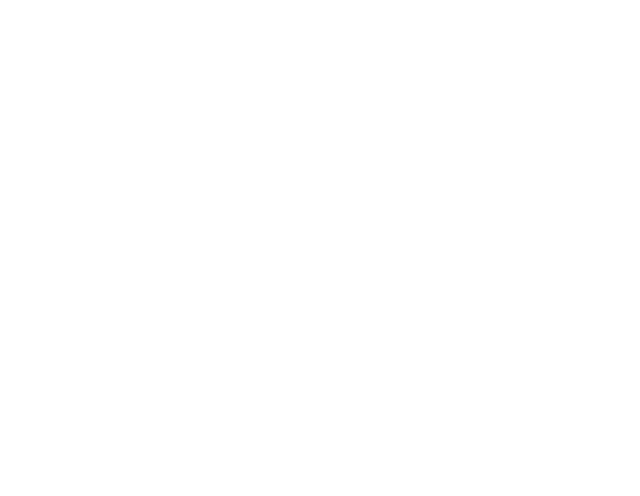
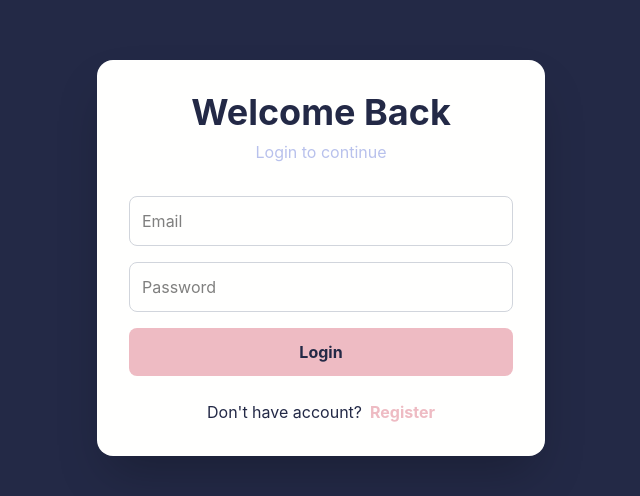
Before and after one commit to siddhikharde/store-rating-app, a React (Vite) app in the folder client/: page / in a window 1280 px wide. Shown: the part 142-638 px from the top of the page, without its empty margins (319-959 px from the left). Built offline with nearby package versions, Linux system fonts and the light colour scheme.

Commit message:
login page created

```diff
--- a/client/src/Pages/auth/Login.jsx
+++ b/client/src/Pages/auth/Login.jsx
@@ -1,11 +1,64 @@
-import React from 'react'
+import { useState } from "react";
+import { Link } from "react-router-dom";
+
+import Input from "../../components/Input";
+import Button from "../../components/Button";
 
 function Login() {
+  const [email, setEmail] = useState("");
+  const [password, setPassword] = useState("");
+
+  const handleSubmit = (e) => {
+    e.preventDefault();
+
+    console.log({
+      email,
+      password
+    });
+  };
+
   return (
-    <div>
+    <div className="min-h-screen bg-[#232946] flex items-center justify-center p-5">
+      <form
+        onSubmit={handleSubmit}
+        className="bg-[#fffffe] w-full max-w-md p-8 rounded-2xl shadow-2xl"
+      >
+        <h1 className="text-4xl font-bold text-center text-[#232946] mb-2">
+          Welcome Back
+        </h1>
 
+        <p className="text-center text-[#b8c1ec] mb-8">
+          Login to continue
+        </p>
+
+        <Input
+          type="email"
+          placeholder="Email"
+          onChange={(e) => setEmail(e.target.value)}
+        />
+
+        <Input
+          type="password"
+          placeholder="Password"
+          onChange={(e) => setPassword(e.target.value)}
+        />
+
+        <Button variant="primary">
+          Login
+        </Button>
+
+        <p className="text-center mt-6 text-[#232946]">
+          Don't have account?
+          <Link
+            to="/register"
+            className="text-[#eebbc3] font-bold ml-2"
+          >
+            Register
+          </Link>
+        </p>
+      </form>
     </div>
-  )
+  );
 }
 
-export default Login
+export default Login;
--- a/client/src/Pages/auth/Register.jsx
+++ b/client/src/Pages/auth/Register.jsx
@@ -1,84 +1,88 @@
 import { useState } from "react";
 import { Link } from "react-router-dom";
 
+import Input from "../../components/Input";
+import Button from "../../components/Button";
 
 function Register() {
   const [form, setForm] = useState({
-
     name: "",
     email: "",
     address: "",
     password: ""
-
   });
 
   const handleChange = (e) => {
     setForm({
       ...form,
       [e.target.name]: e.target.value
-        })
-    }
+    });
+  };
 
   const handleSubmit = (e) => {
     e.preventDefault();
+
     console.log(form);
-    }
+  };
 
   return (
-
-        <div className=" min-h-screen bg-[#232946] flex items-center justify-center p-5 ">
+    <div className="min-h-screen bg-[#232946] flex items-center justify-center p-5">
       <form
         onSubmit={handleSubmit}
-                className=" bg-[#fffffe] w-full max-w-md p-8 rounded-2xl shadow-2xl "
+        className="bg-[#fffffe] w-full max-w-md p-8 rounded-2xl shadow-2xl"
       >
-                <h1 className=" text-4xl font-bold text-center text-[#232946] mb-2 ">
+        <h1 className="text-4xl font-bold text-center text-[#232946] mb-2">
           Create Account
         </h1>
-                <p className=" text-center text-[#b8c1ec] mb-6 ">
+
+        <p className="text-center text-[#b8c1ec] mb-6">
           Join Store Rating App
         </p>
 
-                <input
+        <Input
           name="name"
-                    placeholder="Full Name"
-                    className="inputStyle"
+          placeholder="Name"
           onChange={handleChange}
         />
-                <input
+
+        <Input
+          type="email"
           name="email"
           placeholder="Email"
-                    className="inputStyle"
           onChange={handleChange}
         />
+
         <textarea
           name="address"
           placeholder="Address"
-                    className="inputStyle"
           onChange={handleChange}
-
+          className="w-full p-3 mb-4 rounded-lg border border-gray-300 outline-none focus:ring-2 focus:ring-[#eebbc3]"
         />
 
-                <input
+        <Input
+          type="password"
           name="password"
-                    type="password"
           placeholder="Password"
-                    className="inputStyle"
           onChange={handleChange}
+        />
 
-                />
-                <button className="w-full bg-[#eebbc3] text-[#232946] font-bold p-3 rounded-lg hover:scale-105 transition"  >
+          <Button variant="primary">
           Register
-                </button>
-                <p className="text-center mt-5 text-[#232946]">
+        </Button>
+
+        <p className="text-center mt-6">
           Already have account?
-                    <Link to="/" className=" text-[#eebbc3] font-bold ml-2" >
+
+          <Link
+            to="/"
+            className="text-[#eebbc3] font-bold ml-2"
+          >
             Login
           </Link>
         </p>
       </form>
     </div>
-    )
+  );
 }
 
-
 export default Register;
--- a/client/src/components/Button.jsx
+++ b/client/src/components/Button.jsx
@@ -23,7 +23,7 @@
       type={type}
       onClick={onClick}
       className={`
-        px-5 py-3 rounded-lg font-bold transition
+        px-5 py-3 rounded-lg font-bold transition w-full cursor-pointer
         ${styles[variant]}
         ${className}
       `}
```
Lines whose indentation alone changed are shown as unchanged.
